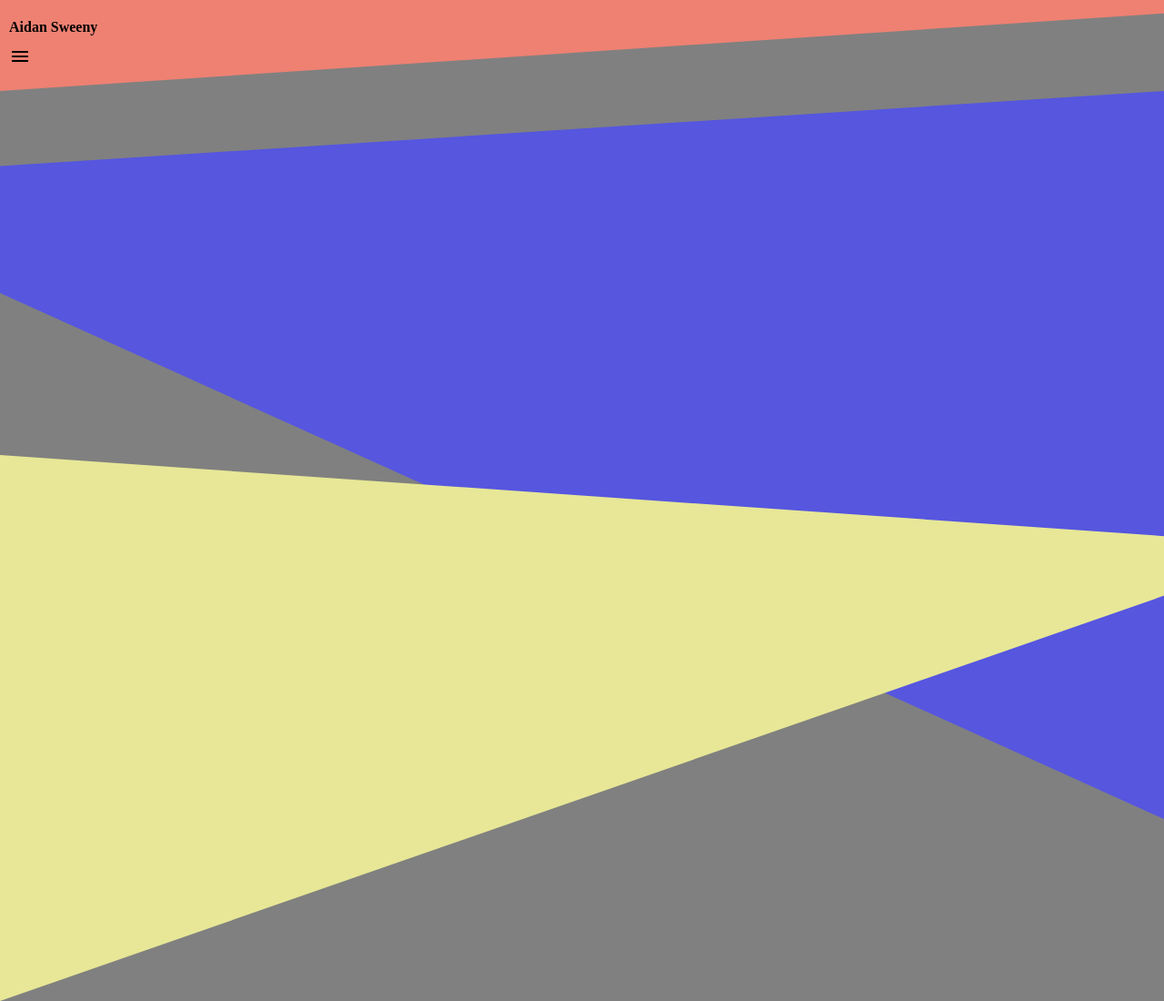
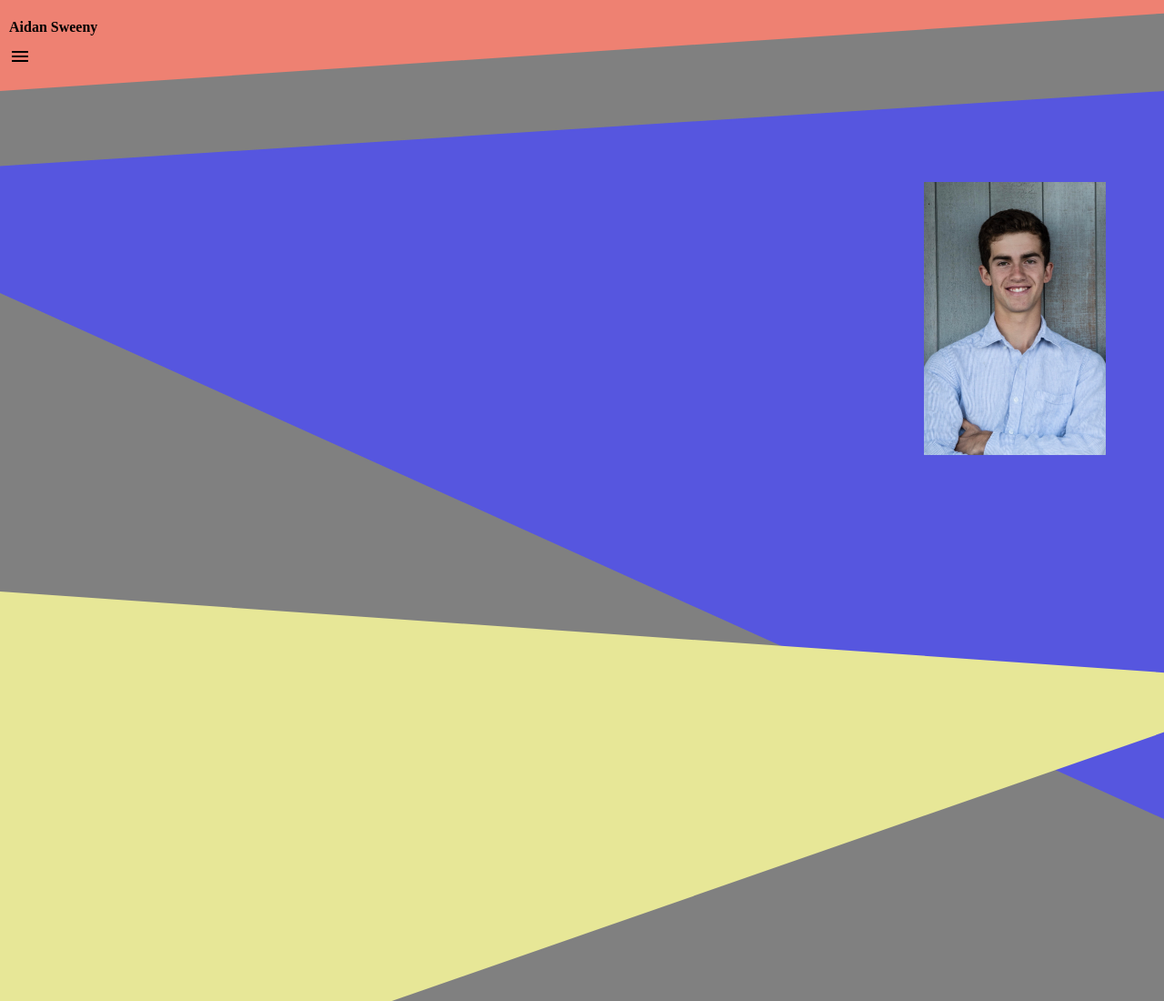
Before and after one commit to AidanSweeny/new-portfolio, a website: page public/index.html in a window 1280 px wide. Shown: the top 1100 px of the page at 91% size. Drawn offline with nearby package versions, Linux system fonts and the light colour scheme.

Commit message:
Added an image

```diff
--- a/public/css/style.css
+++ b/public/css/style.css
@@ -38,7 +38,7 @@ h4 {
 
 .triangle3 {
     position:absolute;
-    top: 500px;
+    top: 650px;
     width: 0;
     height: 0;
     border-left: 1437px solid rgb(231, 231, 151);
@@ -69,6 +69,13 @@ h4 {
     background-color:  #ee8172;
     border : 1px solid;
     transition: display 2s;
+}
+
+.profile {
+    position: absolute;
+    width: 200px;
+    right: 5%;
+    top: 200px;
 }
 
 /* Extra small devices (phones, 600px and down) */
--- a/public/index.html
+++ b/public/index.html
@@ -21,7 +21,9 @@
         <div class="triangle">
         </div>
     </div>
-    <div class = "triangle2"></div>
+    <div class = "triangle2">
+    </div>
+    <img class = "profile" src = "Aidan.jpg" alt = "Image of Aidan Sweeny">
     <div class = "triangle3"></div>
     <script src="./js/script.js"></script>
 
```
Also changed, not shown: public/Aidan.jpg (renamed from unnamed.jpg).
